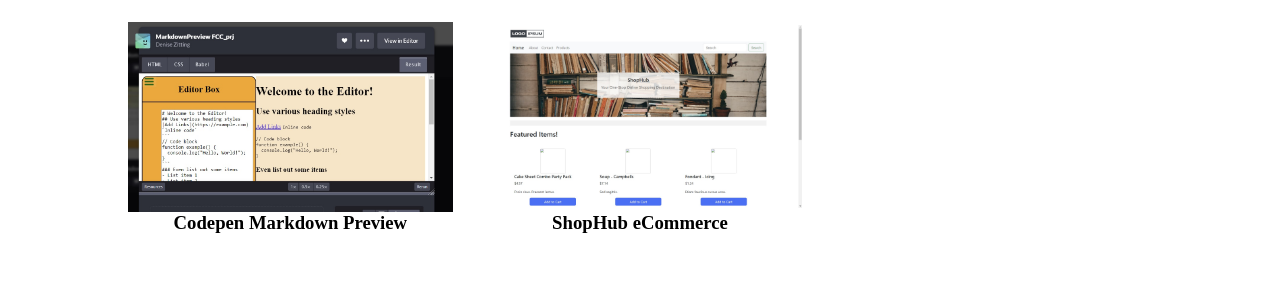
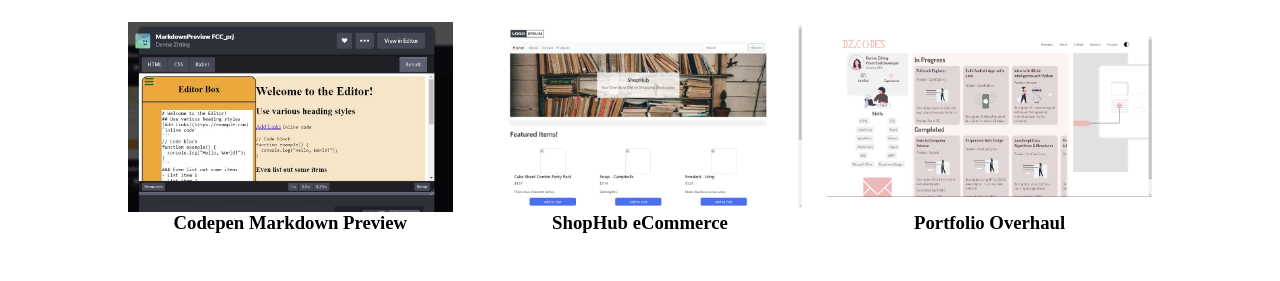
Before and after one commit to dzitting/dzitting.github.io, a browser extension: page index.html in a window 1280 px wide. Shown: the part 519-800 px from the top of the page. Drawn offline with Linux system fonts and the light colour scheme.

Commit message:
added temp file for Portfolio Overhaul to test React hosting on GHPages

```diff
--- a/index.html
+++ b/index.html
@@ -60,6 +60,14 @@
                         <a href="./shop-hub/index.html">ShopHub eCommerce</a>
                     </h3>
                 </li>
+                <li class="project-card-wrapper">
+                    <figure class="project-img-wrapper">
+                        <img src="./assets/P-overhaul.PNG" alt="">
+                    </figure>
+                    <h3 class="project-title">
+                        <a href="./shop-hub/index.html">Portfolio Overhaul</a>
+                    </h3>
+                </li>
             </ul>
         </article>
     </main>
```
Also changed, not shown: assets/P-overhaul.PNG (added).
